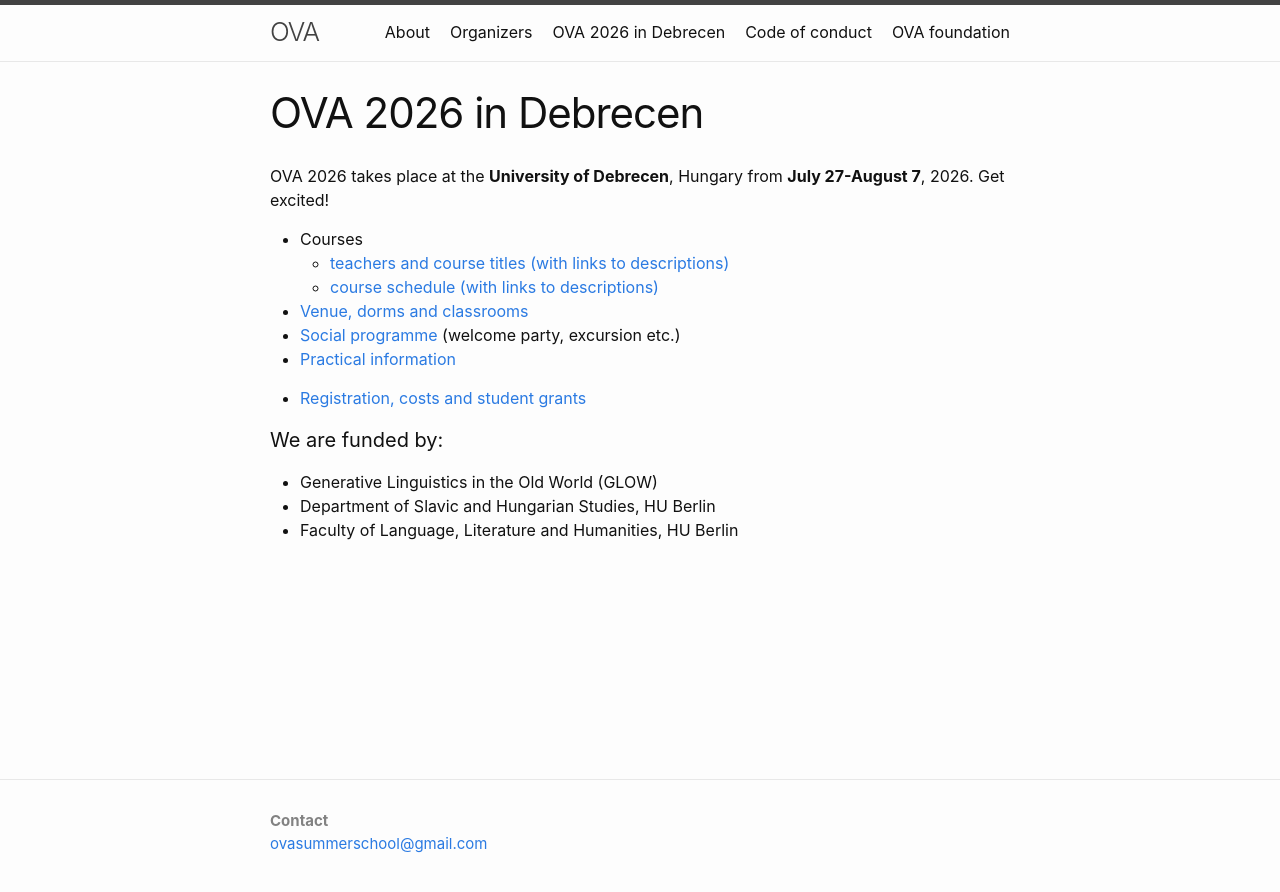
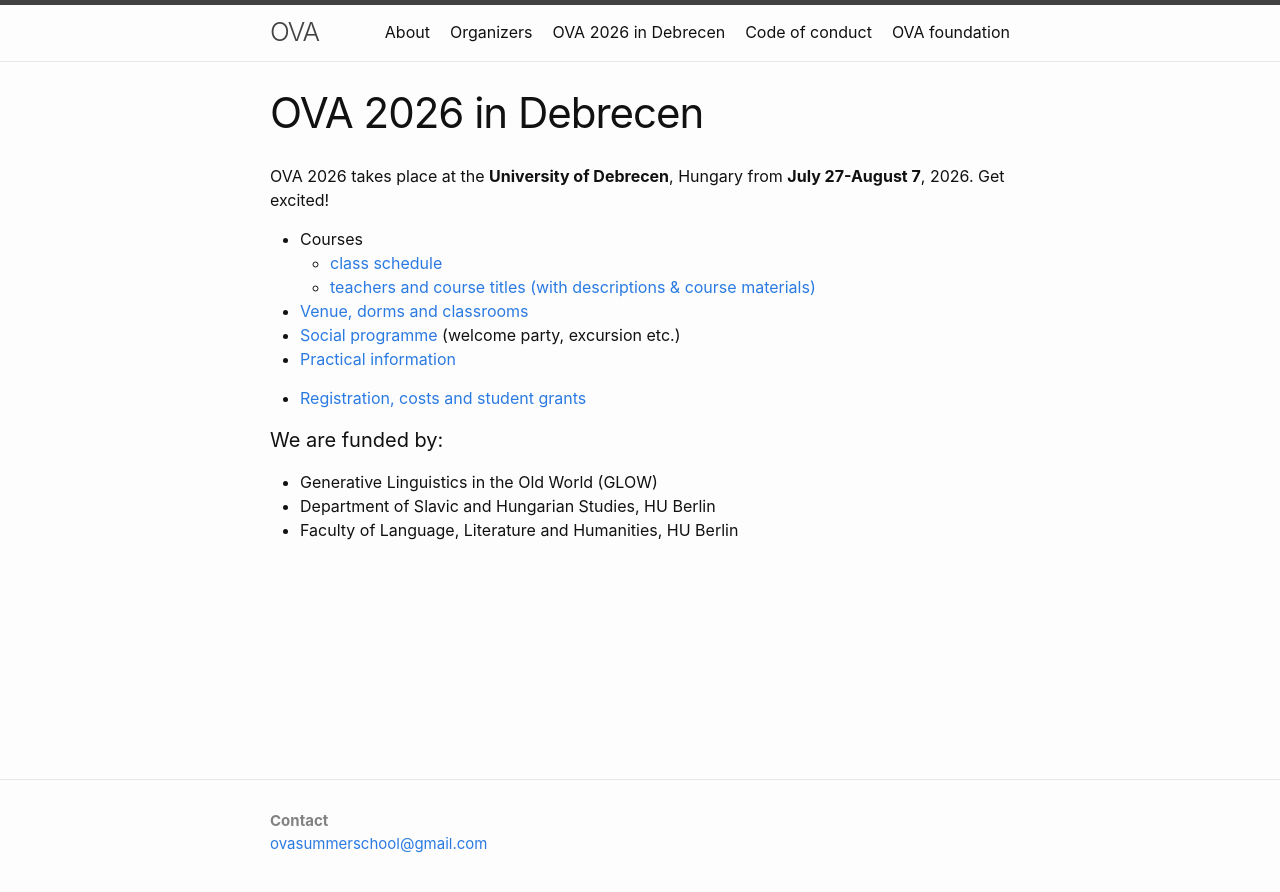
Before and after one commit to ovaschool/ovaschool.github.io, a Jekyll site: the page built from staticpages/2_ova2026.markdown, in a window 1280 px wide. Shown: the top 892 px of the page. Built offline with Jekyll 4.4.1, drawn with Linux system fonts in a browser that asks for light colours.

Commit message:
Update 2_ova2026.markdown

```diff
--- a/staticpages/2_ova2026.markdown
+++ b/staticpages/2_ova2026.markdown
@@ -9,8 +9,8 @@ weight: 2
 OVA 2026 takes place at the **University of Debrecen**, Hungary from **July 27-August 7**, 2026. Get excited!
 
 - Courses
-    - [teachers and course titles (with links to descriptions)](https://ovaschool.github.io/ova2026-teachers)
-    - [course schedule (with links to descriptions)](https://docs.google.com/spreadsheets/d/1cHCMcVRPHjgnvnyKIIJlIhP-aCOYfsXFR7jU7Xpneuo/)
+    - [class schedule](https://docs.google.com/spreadsheets/d/1cHCMcVRPHjgnvnyKIIJlIhP-aCOYfsXFR7jU7Xpneuo/)
+    - [teachers and course titles (with descriptions & course materials)](https://ovaschool.github.io/ova2026-teachers)
 
 - [Venue, dorms and classrooms](https://ovaschool.github.io/ova2026-location)
 - [Social programme](https://ovaschool.github.io/ova2026-social) (welcome party, excursion etc.)
```
